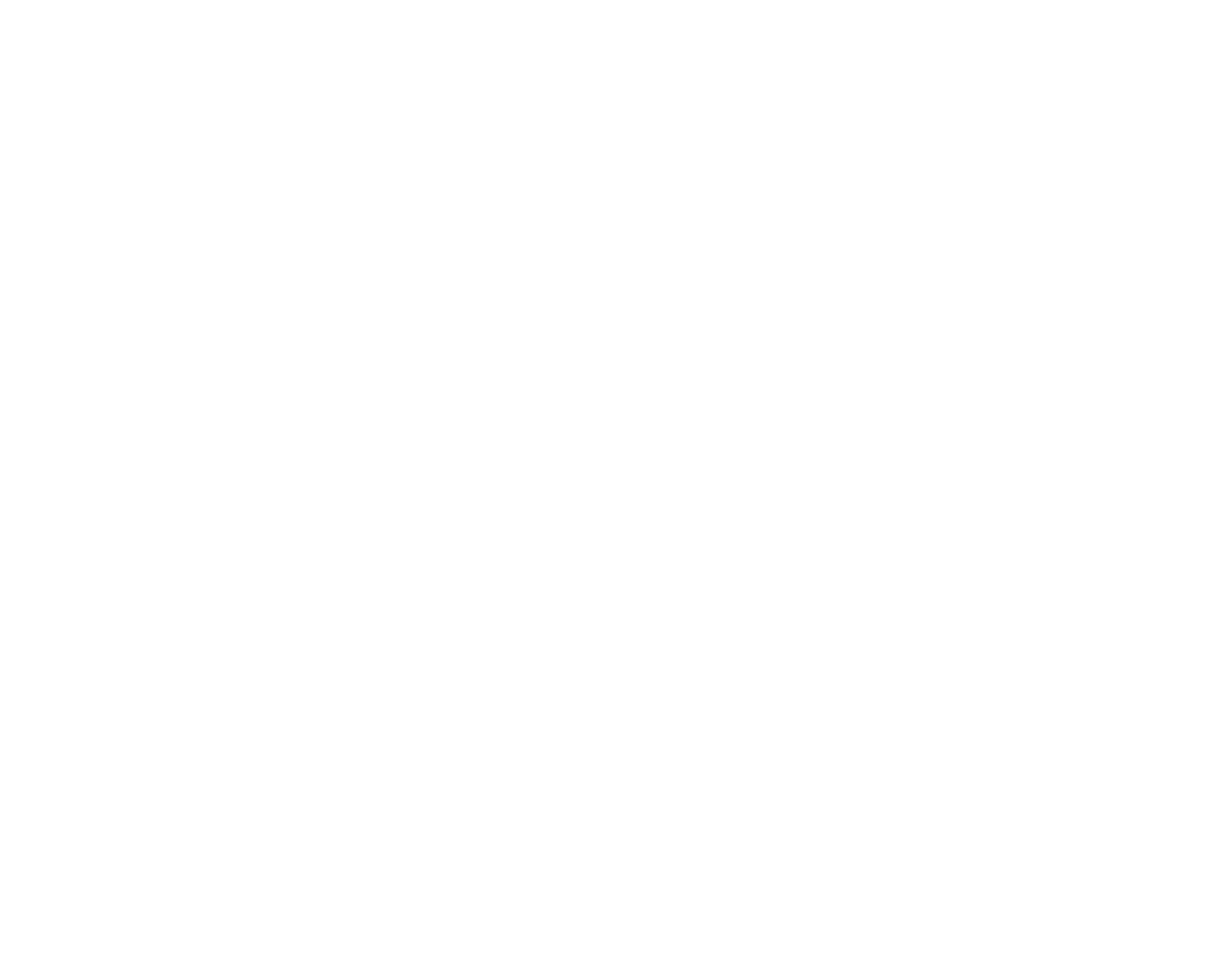
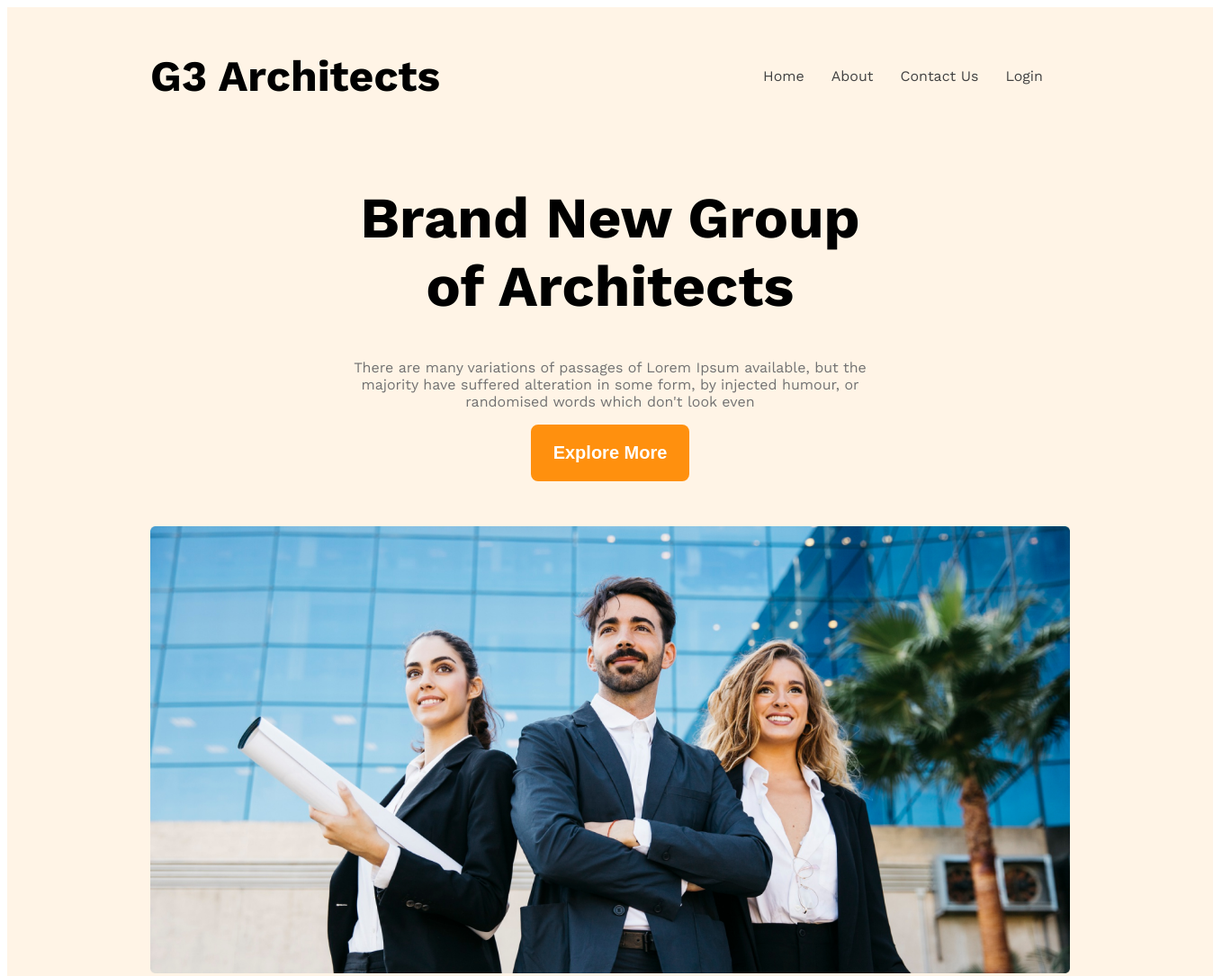
Before and after one commit to Jony2697/G-3-architecture, a plain HTML site: page index.html in a window 1280 px wide. Shown: the top 1085 px of the page at 90% size, 1348 px wide, since content can reach past the window. Before the commit the page ends 800 px from the top, so only its background shows below. Drawn offline with nearby package versions, Linux system fonts and the light colour scheme.

Commit message:
navbar added

```diff
--- a/index.html
+++ b/index.html
@@ -6,9 +6,26 @@
     <title>G-3-Architecture</title>
     <link rel="stylesheet" href="styles/style.css">
 </head>
-<body>
+<body class="work-sans">
     <header>
-
+        <nav class="navbar display-flex">
+            <h3 class="brand">G3 Architects</h3>
+            <ul class="nav-links display-flex ">
+                <li class="nav-item"><a href="" class="nav-link dark-02">Home</a></li>
+                <li class="nav-item"><a href="" class="nav-link dark-02">About</a></li>
+                <li class="nav-item"><a href="" class="nav-link dark-02">Contact Us</a></li>
+                <li class="nav-item"><a href="" class="nav-link dark-02">Login</a></li>
+            </ul>
+        </nav>
+        <div class="banner">
+            <div class="banner-content">
+                <h1 class="banner-title">Brand New
+                    Group of Architects</h1>
+                    <p class="banner-description dark-03">There are many variations of passages of Lorem Ipsum available, but the majority have suffered alteration in some form, by injected humour, or randomised words which don't look even</p>
+                    <button class="btn-primary">Explore More</button>
+            </div>
+                <img class="banner-img" src="images/banner.png" alt="">
+        </div>
     </header>
     <main>
 
--- a/styles/style.css
+++ b/styles/style.css
@@ -0,0 +1,91 @@
+@import url('https://fonts.googleapis.com/css2?family=Work+Sans:ital,wght@0,100..900;1,100..900&display=swap');
+
+.work-sans{
+    font-family: "Work Sans", serif;
+    font-optical-sizing: auto;
+    font-weight: 400;
+    font-style: normal;
+  }
+/* Text Colors */
+.dark-01{
+    color: #131313;
+}
+.dark-02{
+    color: #424242;
+}
+.dark-03{
+    color:#727272;
+}
+
+  /* Shared Styles */
+.display-flex{
+    display: flex;
+}
+/* btn */
+.btn-primary{
+    background-color: #FF900E;
+    color: white;
+    border-radius: 8px;
+    padding: 20px 25px;
+    font-size: 1.25rem;
+    font-weight: 600;
+    border: none;
+}
+/* Navbar Styles */
+header{
+    background-color:rgba(255, 144, 14, 0.1);
+    width: 1340px;
+}
+.brand{
+    font-weight: 700;
+    font-size: 3rem;
+}
+.navbar{
+    justify-content: space-between;
+    align-items: center;
+
+
+
+}
+.navbar, .banner{
+    width: 1022px;
+    margin: 0 auto;
+}
+.nav-item{
+    list-style-type: none;
+    margin-right: 30px;
+}
+.nav-item a{
+    text-decoration: none;
+    /* font-size: 18px; */
+}
+.banner-content{
+    text-align: center;
+    max-width: 612px;
+    margin: 0 auto;
+    margin-bottom: 50px;
+}
+.banner-title{
+    font-weight: 700;
+    font-size: 4rem;
+}
+/* .banner img{
+    width: 1020px;
+    margin: 0 auto;
+
+} */
+.banner-img{
+    width: 100%;
+}
+
+/* Resoponsive media query */
+@media screen and (max-width:576px) {
+    .navbar, .nav-links{
+        flex-direction: column;
+    }
+}
+/* Header Styles */
+
+/* Main Styles */
+
+/* footer Styles */
```
Also changed, not shown: images/architect.png (added), images/banner.png (added), images/icons/customers.png (added), images/icons/email.png (added), images/icons/projects.png (added), images/icons/ribon.png (added), images/sponsors/amazon.png (added), images/sponsors/figma.png (added), images/sponsors/google.png (added), images/sponsors/spotify.png (added), images/sponsors/telerama.png (added), images/team1.png (added), images/team2.png (added), images/team3.png (added), 1 more files.
